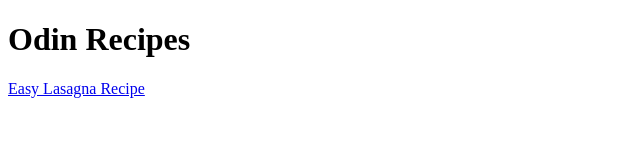
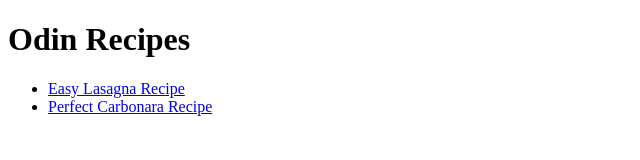
Before and after one commit to ncrossan/odin-recipes, a plain HTML site: page index.html in a window 1280 px wide. Shown: the whole page, without its empty margins (0-640 px from the left). Drawn offline with Linux system fonts and the light colour scheme.

Commit message:
Create unordered list in index.html for list of recipes

```diff
--- a/index.html
+++ b/index.html
@@ -7,7 +7,11 @@
 
 <body>
     <h1>Odin Recipes</h1>
-    <a href="./recipes/lasagna.html" target="_blank">Easy Lasagna Recipe</a>
+
+    <ul>
+        <li><a href="./recipes/lasagna.html" target="_blank">Easy Lasagna Recipe</a></li>
+        <li><a href="./recipes/carbonara.html" target="_blank">Perfect Carbonara Recipe</a></li>
+    </ul>
 
 </body>
 
```
